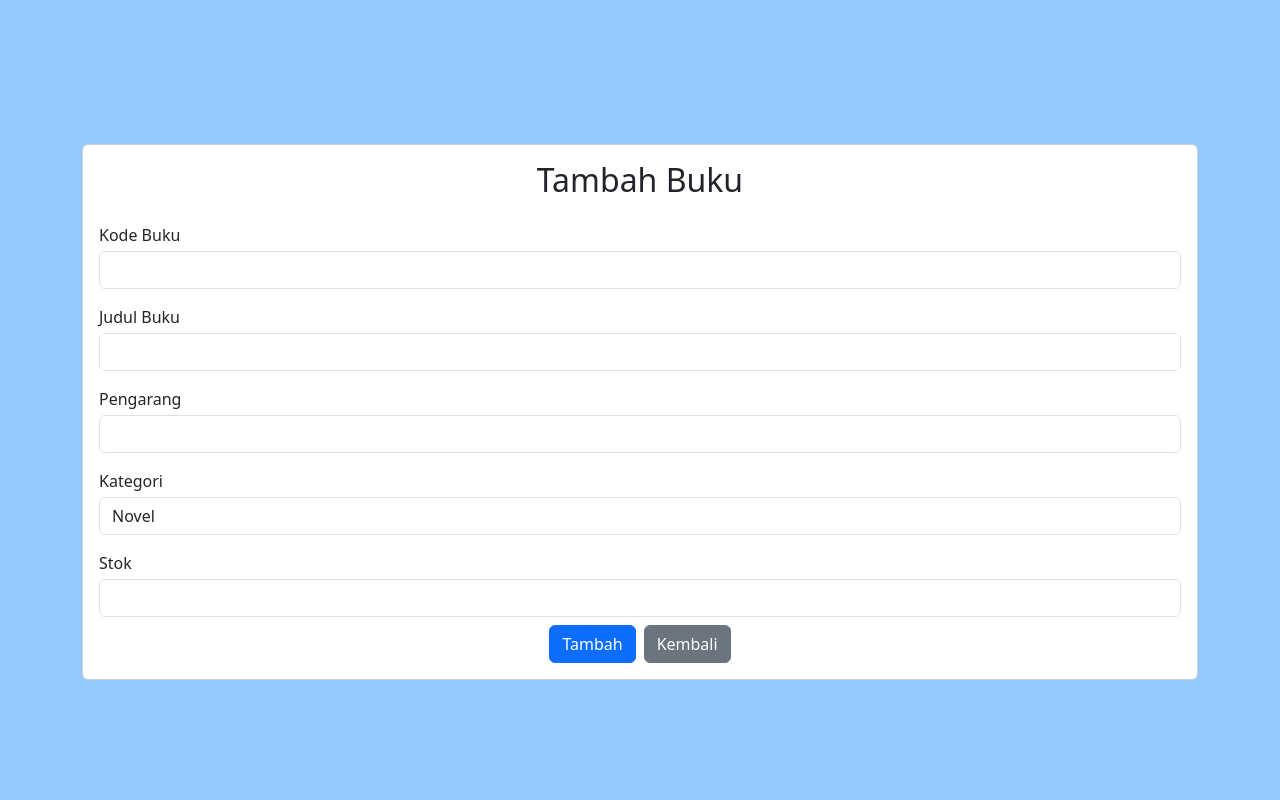
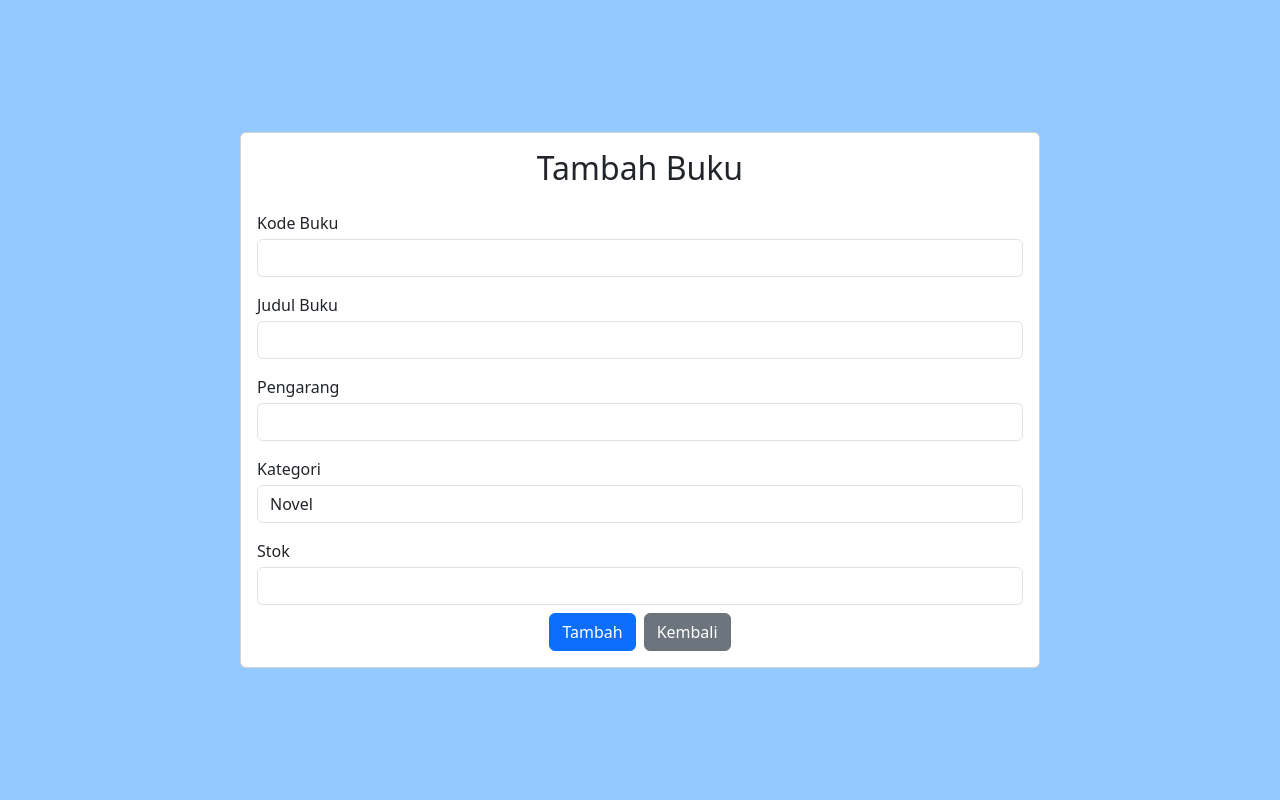
Before and after one commit to Shine-Hexel/PrakPWD_LatihanResponsi, a PHP site: page /formBuku.php in a window 1280 px wide. Shown: the part 56-856 px from the top of the page. Run offline with PHP 8.4, Linux system fonts and the light colour scheme; the visitor is signed in with stand-in values (Sample User, id 1).

Commit message:
kelar kelarr

```diff
--- a/ambatukam.css
+++ b/ambatukam.css
@@ -1,9 +1,7 @@
-
 .banner {
   background-color: #93c9ff;
   display: flex;
   justify-content: center;
   align-items: center;
   height: 100vh;
-
 }
--- a/formBuku.php
+++ b/formBuku.php
@@ -22,8 +22,8 @@ include 'koneksi.php';
         <?php include 'navbar.php'; ?>
     </div>
     <div class="container-fluid banner">
-        <div class="container mt-4">
-            <div class="card">
+        <div class="container p-6">
+            <div class="card mx-auto" style="max-width: 800px;">
                 <div class="card-body">
                     <form action="prosesBuku.php" method="POST">
                         <h2 class="mb-4 text-center">Tambah Buku</h2>
--- a/formPinjam.php
+++ b/formPinjam.php
@@ -23,8 +23,8 @@ include 'koneksi.php';
         <?php include 'navbar.php'; ?>
     </div>
     <div class="container-fluid banner">
-        <div class="container mt-4">
-            <div class="card">
+        <div class="container p-6">
+            <div class="card mx-auto" style="max-width: 800px;">
                 <div class="card-body">
                     <h2 class="mb-4 text-center">Form Data Peminjaman Buku</h2>
                     <form action="prosesPinjam.php" method="POST" class="mb-4">
```
Also changed, not shown: editBuku.php (+4 -6 lines).
